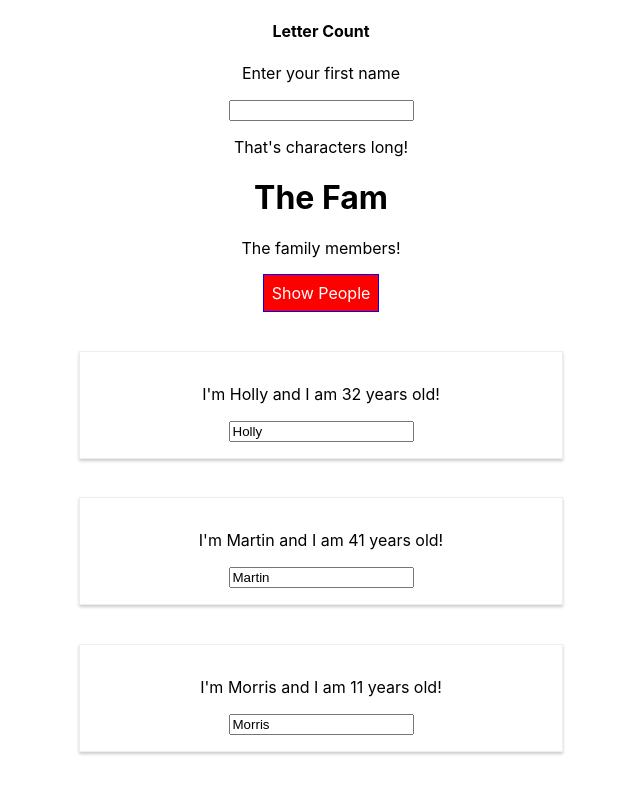
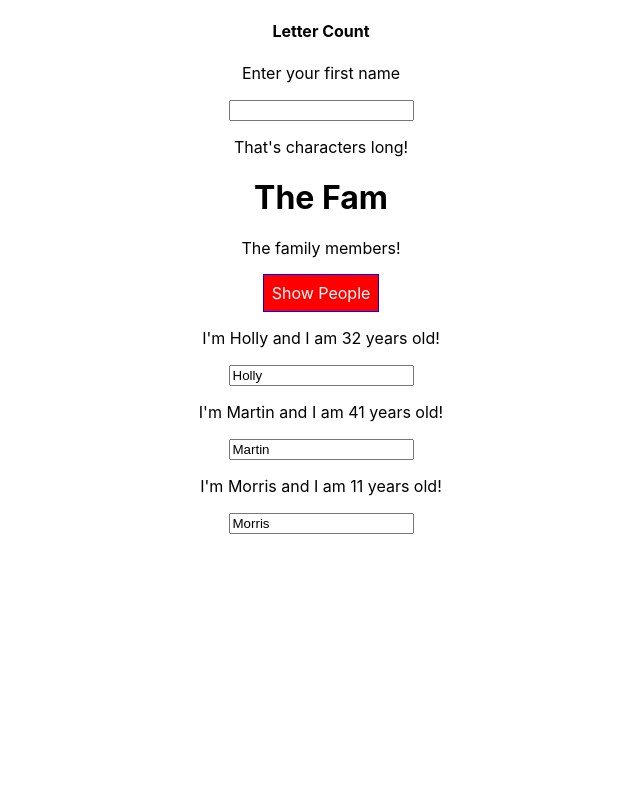
Before and after one commit to LittleBlue418/React-styling-components, a React app: page / in a window 1280 px wide. Both pictures are taken after a click on the button "Show People". Shown: the top 794 px of the page, without its empty margins (319-959 px from the left). Built offline with nearby package versions, Linux system fonts and the light colour scheme.

Commit message:
commenting our Radium & Styled components code

```diff
--- a/src/Person/Person.js
+++ b/src/Person/Person.js
@@ -1,37 +1,39 @@
 import React from 'react';
 // import './Person.css';
-// import Radium from 'radium';         - RADIUM
-import styled from 'styled-components';
+// import Radium from 'radium';               - RADIUM
+// import styled from 'styled-components';    - STYLED COMPONENTS
 
-const StyledDiv = styled.div`
-      width: 60%;
-      margin: auto;
-      border: 1px solid #eee;
-      box-shadow: 0 2px 3px #ccc;
-      padding: 16px;
-      text-align: center;
-      margin-top: 3%;
-      margin-bottom: 3%;
+// const StyledDiv = styled.div`              - STYLED COMPONENTS
+//       width: 60%;
+//       margin: auto;
+//       border: 1px solid #eee;
+//       box-shadow: 0 2px 3px #ccc;
+//       padding: 16px;
+//       text-align: center;
+//       margin-top: 3%;
+//       margin-bottom: 3%;
 
-      @media (min-width: 500px) {
-        width: 450px;
-      }
-    `
+//       @media (min-width: 500px) {
+//         width: 450px;
+//       }
+//     `
 
 const person = (props) => {
-  //const style = {                   - RADIUM
+  //const style = {                            - RADIUM
   //  '@media(min-width: 500px)': {
   //    width: '450px'
   //  }
   //}
 
   return (
-    // <div className="Person" style={style}> - RADIUM
-    <StyledDiv>
+    // <div className="Person" style={style}>   - RADIUM
+    // <StyledDiv>                              - STYLED COMPONENTS
+    <div>
       < p onClick = { props.click } > I'm {props.name} and I am {props.age} years old!</p>
       < p > { props.children }</p >
         <input type="text" onChange={props.changed} value={props.name} />
-    </StyledDiv>
+    </div>
+    // </StyledDiv>
 
   )
 };
```
